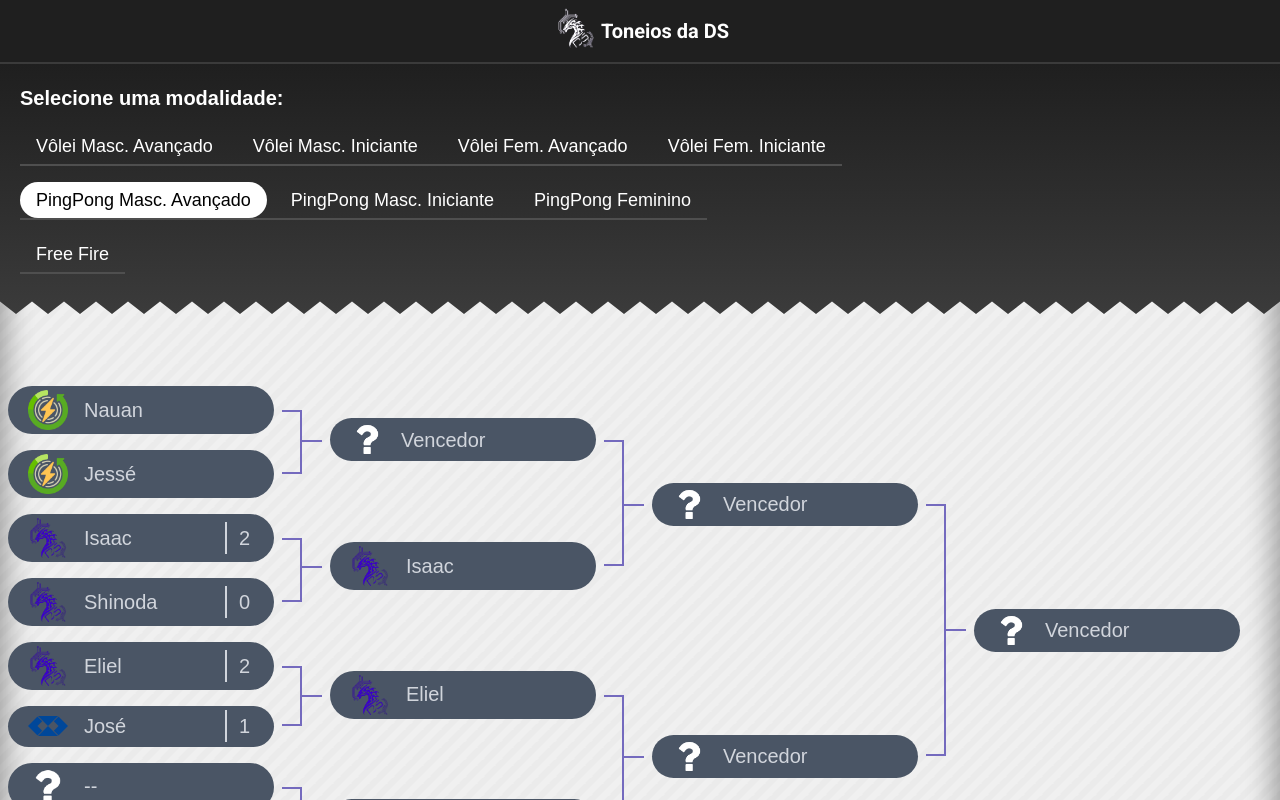
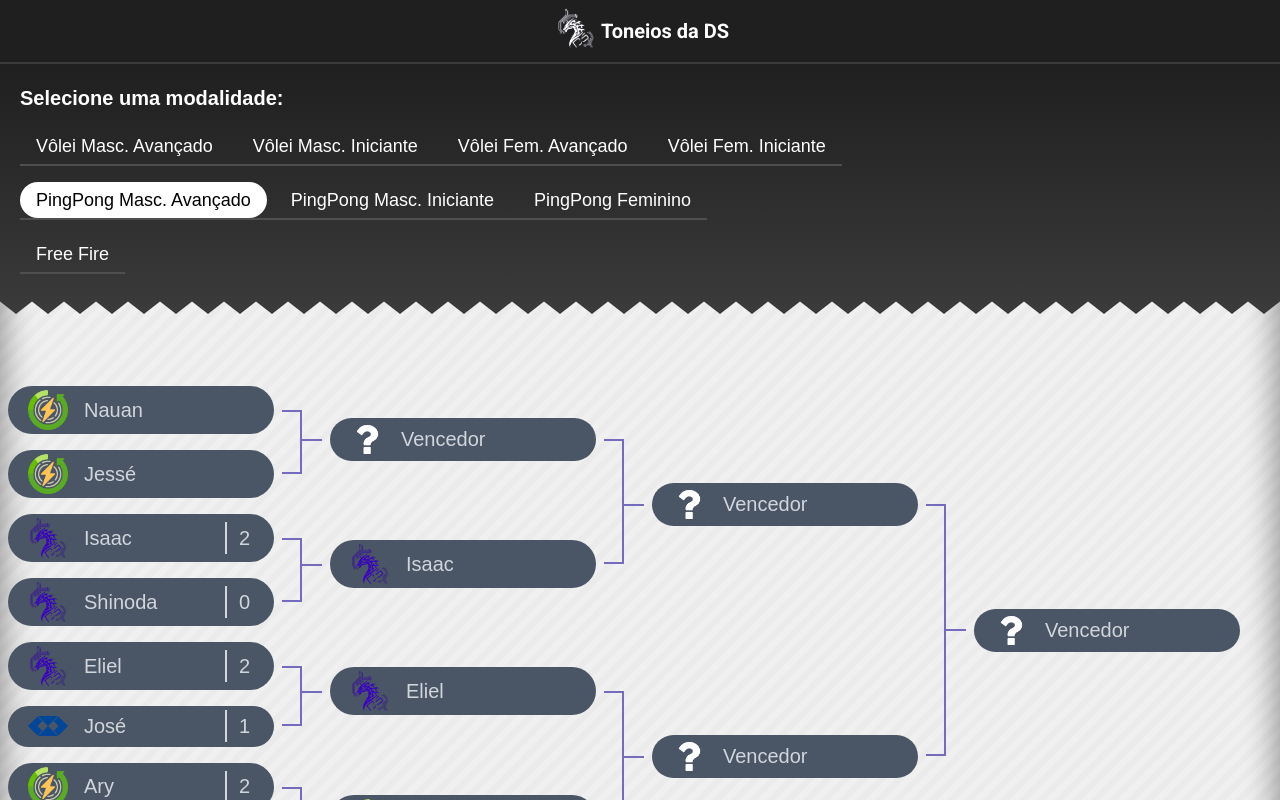
Before and after one commit to isaacsaless/torneiosdads, a Next.js app: page / in a window 1280 px wide. Both pictures are taken after a click on the button "PingPong Masc. Avançado". Shown: the top 800 px of the page. Built offline with nearby package versions, Linux system fonts and the light colour scheme.

Commit message:
17/03 bracket update.2

```diff
--- a/src/components/torneios/PingPong/PingPongAvancadoMasc.tsx
+++ b/src/components/torneios/PingPong/PingPongAvancadoMasc.tsx
@@ -57,23 +57,29 @@ export default function VoleiAvancadoMasc() {
               <h1 className="mr-5 ml-3">1</h1>
           </div>
           </li>
-          <li className="text-xl flex items-center m-2 p-1 leading-relaxed bg-gray-600 text-gray-300 rounded-full relative with-connector">
-            <Image src={QuestionMark} alt="Logo" width={40} className="mx-4" />
-            --
+          <li className="text-xl flex items-center justify-between m-2 p-1 leading-relaxed bg-gray-600 text-gray-300 rounded-full relative with-connector">
+          <div className="flex flex-row items-center justify-center">
+            <Image src={LogoSister} alt="Logo" width={40} className="mx-4" />
+            <h1>Ary</h1>
+            </div>
+            <div className="flex flex-row items-center justify-center">
+              <div className="border-1 border-white-700 h-8"></div>
+              <h1 className="mr-5 ml-3">2</h1>
+            </div>
           </li>
-          <li className="com-connect-especial text-xl text-nowrap flex items-center m-2 p-1 leading-relaxed bg-gray-600 text-gray-300 rounded-full relative with-connector">
+          <li className="com-connect-especial text-xl text-nowrap flex items-center justify-between m-2 p-1 leading-relaxed bg-gray-600 text-gray-300 rounded-full relative with-connector">
           <div className="flex flex-row items-center justify-center">
-            <Image src={QuestionMark} alt="Logo" width={40} className="mx-4" />
-            <h1>--</h1>
+            <Image src={LogoSister} alt="Logo" width={40} className="mx-4" />
+            <h1>Daniel</h1>
             </div>
-            {/* <div className="flex flex-row items-center justify-center">
+            <div className="flex flex-row items-center justify-center">
               <div className="border-1 border-white-700 h-8"></div>
-              <h1 className="mr-5 ml-3">25</h1>
-            </div> */}
+              <h1 className="mr-5 ml-3">0</h1>
+            </div>
           </li>
         </ol>
         <ol className="text-xl flex flex-1 flex-col justify-around mr-5 ml-5 round">
-          <li className="min-w-60 com-connect flex items-center m-2 p-1 leading-relaxed bg-gray-600 text-gray-300 rounded-full relative with-connector">
+          <li className="min-w-44 com-connect flex items-center m-2 p-1 leading-relaxed bg-gray-600 text-gray-300 rounded-full relative with-connector">
             <Image src={QuestionMark} alt="Logo" width={35} className="mx-4" />
             Vencedor
           </li>
@@ -98,8 +104,14 @@ export default function VoleiAvancadoMasc() {
           </div> */}
           </li>
           <li className="com-connect text-xl flex items-center m-2 p-1 leading-relaxed bg-gray-600 text-gray-300 rounded-full relative with-connector">
-            <Image src={QuestionMark} alt="Logo" width={35} className="mx-4" />
-            Melhor perdedor
+          <div className="flex flex-row items-center justify-center">
+            <Image src={LogoSister} alt="Logo" width={40} className="mx-4" />
+            <h1>Ary</h1>
+            </div>
+            {/* <div className="flex flex-row items-center justify-center">
+              <div className="border-1 border-white-700 h-8"></div>
+              <h1 className="mr-5 ml-3">2</h1>
+            </div> */}
           </li>
         </ol>
         <ol className="flex flex-1 flex-col justify-around mr-5 ml-5 round">
```
